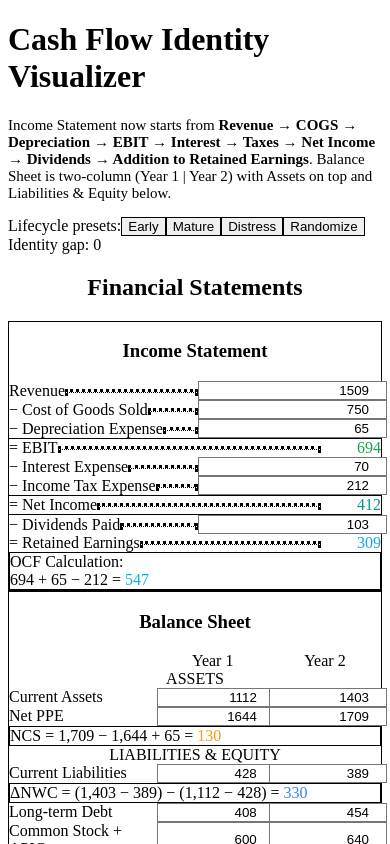
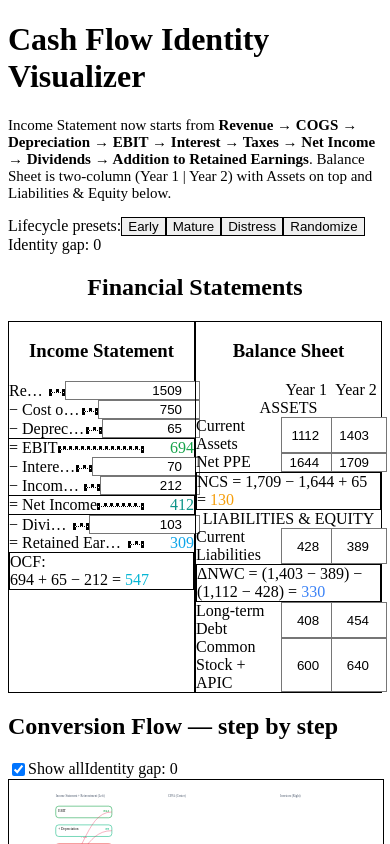
Before and after one commit to xuxiguo/CFFA-Visualizer, a React (Vite) app: page / in a window 390 px wide. Shown: the top 844 px of the page. Built offline with nearby package versions, Linux system fonts and the light colour scheme.

Commit message:
FORCE side-by-side layout: Remove responsive breakpoints to ensure IS left, BS right on all screens

```diff
--- a/src/App.tsx
+++ b/src/App.tsx
@@ -202,13 +202,13 @@ export default function App() {
         {/* Statements: IS left, BS right */}
         <section className="bg-white shadow rounded-2xl p-4 mb-6">
           <h2 className="font-semibold text-lg mb-4 text-center text-slate-800">Financial Statements</h2>
-          <div className="grid grid-cols-1 md:grid-cols-2 gap-4">
+          <div className="grid grid-cols-2 gap-2 lg:gap-4">
             {/* Income Statement */}
             <div className="bg-gradient-to-br from-blue-50 to-indigo-50 rounded-lg border border-blue-200 shadow-sm">
-              <div className="bg-blue-600 text-white px-3 py-1.5 rounded-t-lg">
-                <h3 className="font-bold text-sm text-center">Income Statement</h3>
+              <div className="bg-blue-600 text-white px-2 py-1 rounded-t-lg">
+                <h3 className="font-bold text-xs text-center">Income Statement</h3>
               </div>
-              <div className="p-3 space-y-0.5">
+              <div className="p-2 space-y-0.5">
                 <CompactRow label="Revenue" color={C.revenue} input={<CompactInput value={values.revenue} onChange={update("revenue")} />} />
                 <CompactRow label="− Cost of Goods Sold" color={C.cogs} input={<CompactInput value={values.cogs} onChange={update("cogs")} />} />
                 <CompactRow label="− Depreciation Expense" color={C.dep} input={<CompactInput value={values.depreciation} onChange={update("depreciation")} style={highlight(["DEP→OCF","NCS→CFFA"])} />} />
@@ -224,8 +224,8 @@ export default function App() {
                   <CompactRow label="− Dividends Paid" color={C.dividend} input={<CompactInput value={values.dividends} onChange={update("dividends")} style={highlight(["CFFA→Stockholders"])} />} />
                   <CompactRow label="= Retained Earnings" color={C.retained} value={fmt0(d.RetainedAdd)} emphasis />
                 </div>
-                <div className="mt-1 p-1.5 bg-cyan-50 rounded border border-cyan-200 text-xs">
-                  <div className="font-semibold text-cyan-800">OCF Calculation:</div>
+                <div className="mt-1 p-1 bg-cyan-50 rounded border border-cyan-200 text-xs">
+                  <div className="font-semibold text-cyan-800 text-xs">OCF:</div>
                   <div className="text-cyan-700 font-mono text-xs">
                     {fmt0(d.EBIT)} + {fmt0(d.DEP)} − {fmt0(d.Tax)} = <span className="font-bold" style={{color:C.ocf}}>{fmt0(d.OCF)}</span>
                   </div>
@@ -235,10 +235,10 @@ export default function App() {
 
             {/* Balance Sheet */}
             <div className="bg-gradient-to-br from-green-50 to-emerald-50 rounded-lg border border-green-200 shadow-sm">
-              <div className="bg-green-600 text-white px-3 py-1.5 rounded-t-lg">
-                <h3 className="font-bold text-sm text-center">Balance Sheet</h3>
+              <div className="bg-green-600 text-white px-2 py-1 rounded-t-lg">
+                <h3 className="font-bold text-xs text-center">Balance Sheet</h3>
               </div>
-              <div className="p-3">
+              <div className="p-2">
                 <div className="grid grid-cols-[2fr,1fr,1fr] gap-1 text-sm">
                   <div className="font-semibold text-green-800"></div>
                   <div className="text-center font-semibold text-green-700 text-xs">Year 1</div>
@@ -393,14 +393,14 @@ function CompactRow({ label, value, input, color, emphasis = false, style }:
   { label: string; value?: string; input?: React.ReactNode; color?: string; emphasis?: boolean; style?: React.CSSProperties }) {
   return (
     <div className={`flex items-center justify-between gap-1 py-0.5 ${emphasis ? 'font-semibold' : ''}`} style={style}>
-      <span className={`text-xs ${emphasis ? "font-bold" : ""}`}>{label}</span>
-      <div className="flex-1 border-b border-dotted border-slate-300 mx-1"></div>
-      {value && <span className={`font-mono text-xs min-w-[60px] text-right ${emphasis ? "font-bold" : ""}`} style={{ color }}>{value}</span>}
-      {input && <div className="min-w-[75px]">{input}</div>}
+      <span className={`text-xs ${emphasis ? "font-bold" : ""} truncate`}>{label}</span>
+      <div className="flex-1 border-b border-dotted border-slate-300 mx-1 min-w-[10px]"></div>
+      {value && <span className={`font-mono text-xs min-w-[50px] text-right ${emphasis ? "font-bold" : ""}`} style={{ color }}>{value}</span>}
+      {input && <div className="min-w-[60px]">{input}</div>}
     </div>
   );
 }
 
 function CompactInput({ value, onChange, style }: { value: any; onChange: (e: React.ChangeEvent<HTMLInputElement>) => void; style?: React.CSSProperties }) {
-  return <input type="number" step="any" value={value} onChange={onChange} style={style} className="w-full rounded border border-slate-300 px-1.5 py-0.5 text-right font-mono text-xs focus:border-blue-500 focus:ring-1 focus:ring-blue-200 transition-colors" />;
+  return <input type="number" step="any" value={value} onChange={onChange} style={style} className="w-full rounded border border-slate-300 px-1 py-0.5 text-right font-mono text-xs focus:border-blue-500 focus:ring-1 focus:ring-blue-200 transition-colors" />;
 }
```
